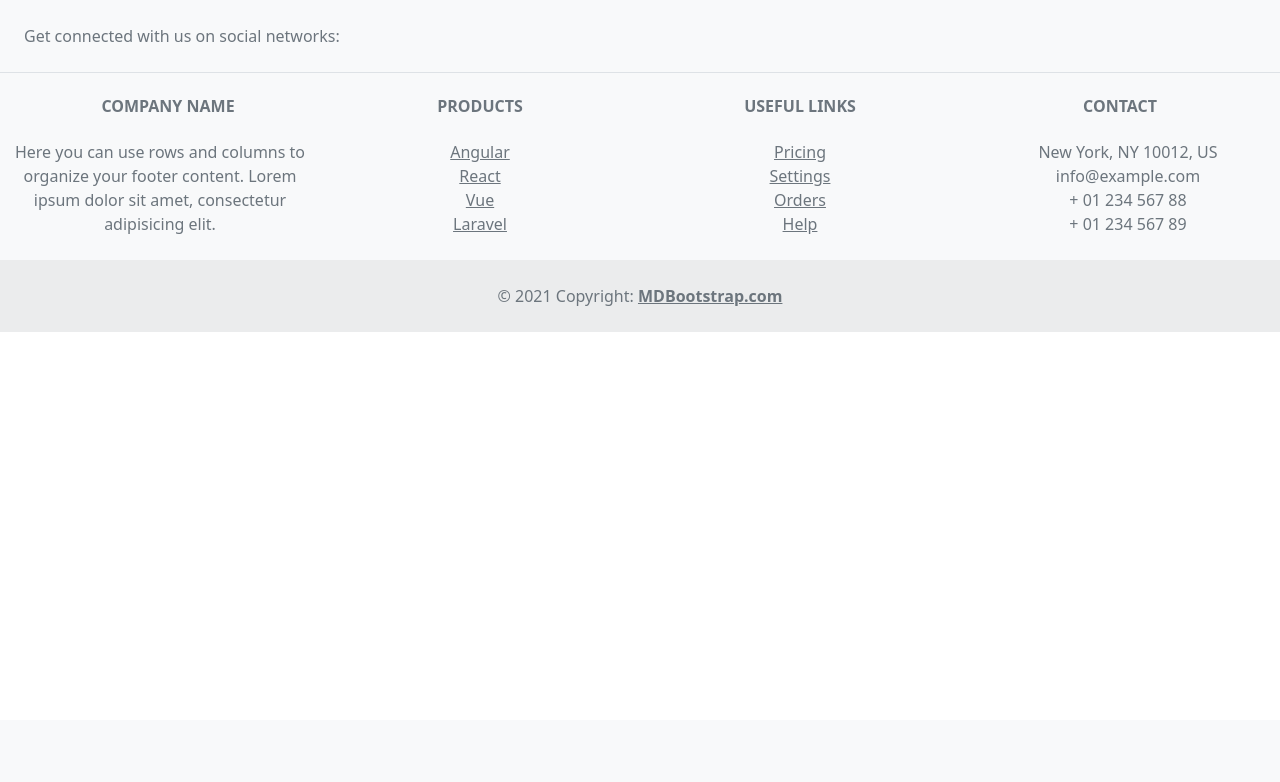
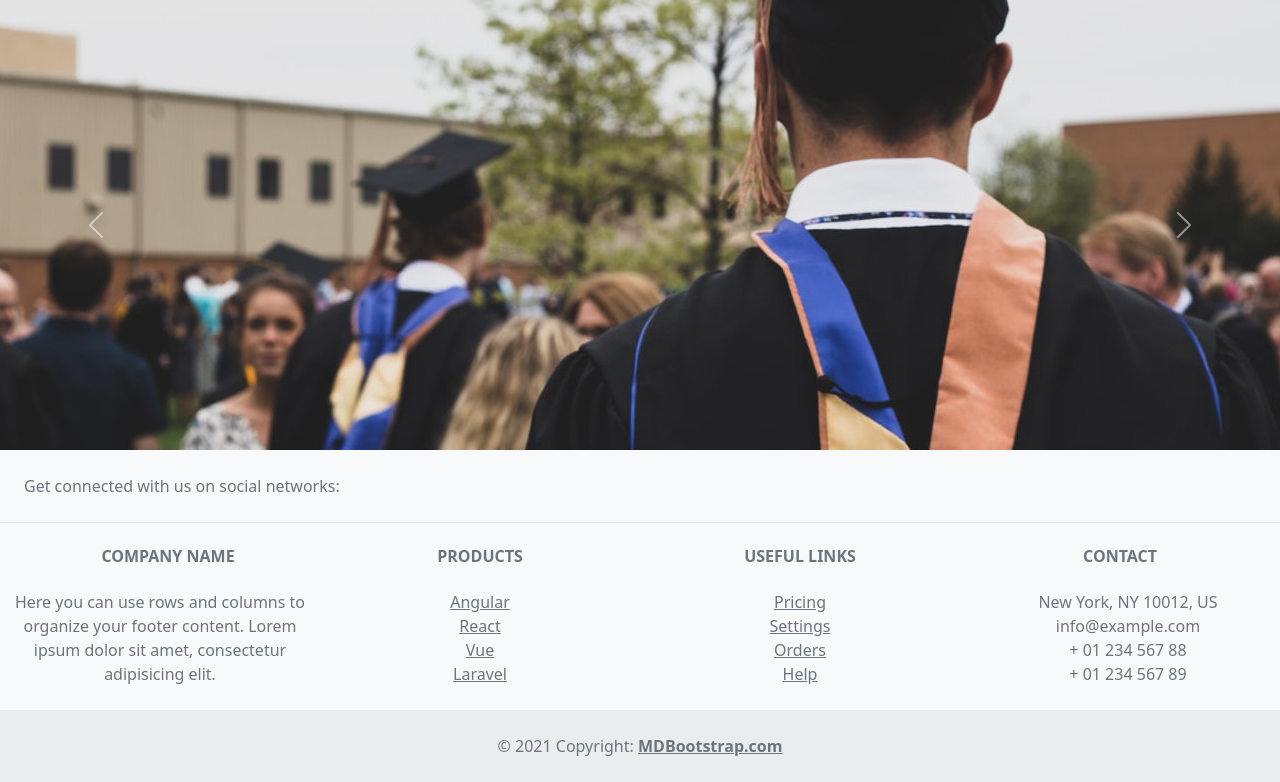
Before and after one commit to alphaJatin/cps, a PHP site: page / in a window 1280 px wide. Shown: the part 80-862 px from the top of the page. Before the commit the page ends 412 px from the top, so only its background shows below. Run offline with PHP 8.4, Linux system fonts and the light colour scheme.

Commit message:
C updated

```diff
--- a/css/style.css
+++ b/css/style.css
@@ -3,3 +3,9 @@
   padding: 0 !important;
   box-sizing: border-box !important;
 }
+.carousel__img {
+  height: 450px;
+  object-fit: cover;
+}
+
+/* background: linear-gradient(rgba(0, 0, 0, 0.7), rgba(0, 0, 0, 0.7)); */
--- a/index.php
+++ b/index.php
@@ -6,20 +6,42 @@
     <meta charset="utf-8">
     <meta name="viewport" content="width=device-width, initial-scale=1">
 
-    <!-- Bootstrap CSS -->
+    <link rel="stylesheet" href="css/style.css">
     <link href="https://cdn.jsdelivr.net/npm/bootstrap@5.1.0/dist/css/bootstrap.min.css" rel="stylesheet" integrity="sha384-KyZXEAg3QhqLMpG8r+8fhAXLRk2vvoC2f3B09zVXn8CA5QIVfZOJ3BCsw2P0p/We" crossorigin="anonymous">
-    <link rel="stylesheet" href="css/style.css">
 
-    <title>Hello, world!</title>
+    <title>Home</title>
 </head>
 
 <body>
+    <?php include "Components/Header/Header.php" ?>
     <div class="container-fluid">
-        <?php include 'Components/Header/Header.php' ?>
-        <?php include 'Components/Footer/Footer.php' ?>
+        <div id="carouselExampleControlsNoTouching" class="carousel slide" data-bs-touch="false" data-bs-interval="false">
+            <div class="carousel-inner">
+                <div class="carousel-item active">
+                    <img src="images/p1_normal.jpg" class="carousel__img d-block w-100" alt="placement1">
+                </div>
+                <div class="carousel-item">
+                    <img src="images/p2_normal.jpg" class="carousel__img d-block w-100" alt="placement2">
+                </div>
+                <div class="carousel-item">
+                    <img src="images/p3_normal.jpg" class="carousel__img d-block w-100" alt="placement3">
+                </div>
+                <div class="carousel-item">
+                    <img src="images/p4_normal.jpg" class="carousel__img d-block w-100" alt="placement4">
+                </div>
+            </div>
+            <button class="carousel-control-prev" type="button" data-bs-target="#carouselExampleControlsNoTouching" data-bs-slide="prev">
+                <span class="carousel-control-prev-icon" aria-hidden="true"></span>
+                <span class="visually-hidden">Previous</span>
+            </button>
+            <button class="carousel-control-next" type="button" data-bs-target="#carouselExampleControlsNoTouching" data-bs-slide="next">
+                <span class="carousel-control-next-icon" aria-hidden="true"></span>
+                <span class="visually-hidden">Next</span>
+            </button>
+        </div>
     </div>
+<?php include "Components/Footer/Footer.php" ?>
     <script src="https://cdn.jsdelivr.net/npm/bootstrap@5.1.0/dist/js/bootstrap.bundle.min.js" integrity="sha384-U1DAWAznBHeqEIlVSCgzq+c9gqGAJn5c/t99JyeKa9xxaYpSvHU5awsuZVVFIhvj" crossorigin="anonymous"></script>
-
 </body>
 
 </html>
--- a/signup.php
+++ b/signup.php
@@ -49,11 +49,6 @@
                     <p class="lead fw-normal mb-0 me-3">
                     <h1>Sign Up </h1>
                     </p>
-
-                  </div>
-
-                  <div class="divider d-flex align-items-center my-4">
-
                   </div>
 
                   <div class="form-outline mb-3">
@@ -85,7 +80,6 @@
 
                   <div class="text-center text-lg-start mt-4 pt-2">
                     <button type="button" class="btn btn-primary btn-lg" style="padding-left: 2.5rem; padding-right: 2.5rem;">Login</button>
-
                   </div>
 
                 </form>
```
Also changed, not shown: carousal.php (deleted, +0 -42 lines), Images/p1.jpg (added), Images/p1_normal.jpg (added), Images/p2.jpg (added), Images/p2_normal.jpg (added), Images/p3.jpg (added), Images/p3_normal.jpg (added), Images/p4.jpg (added), Images/p4_normal.jpg (added).
